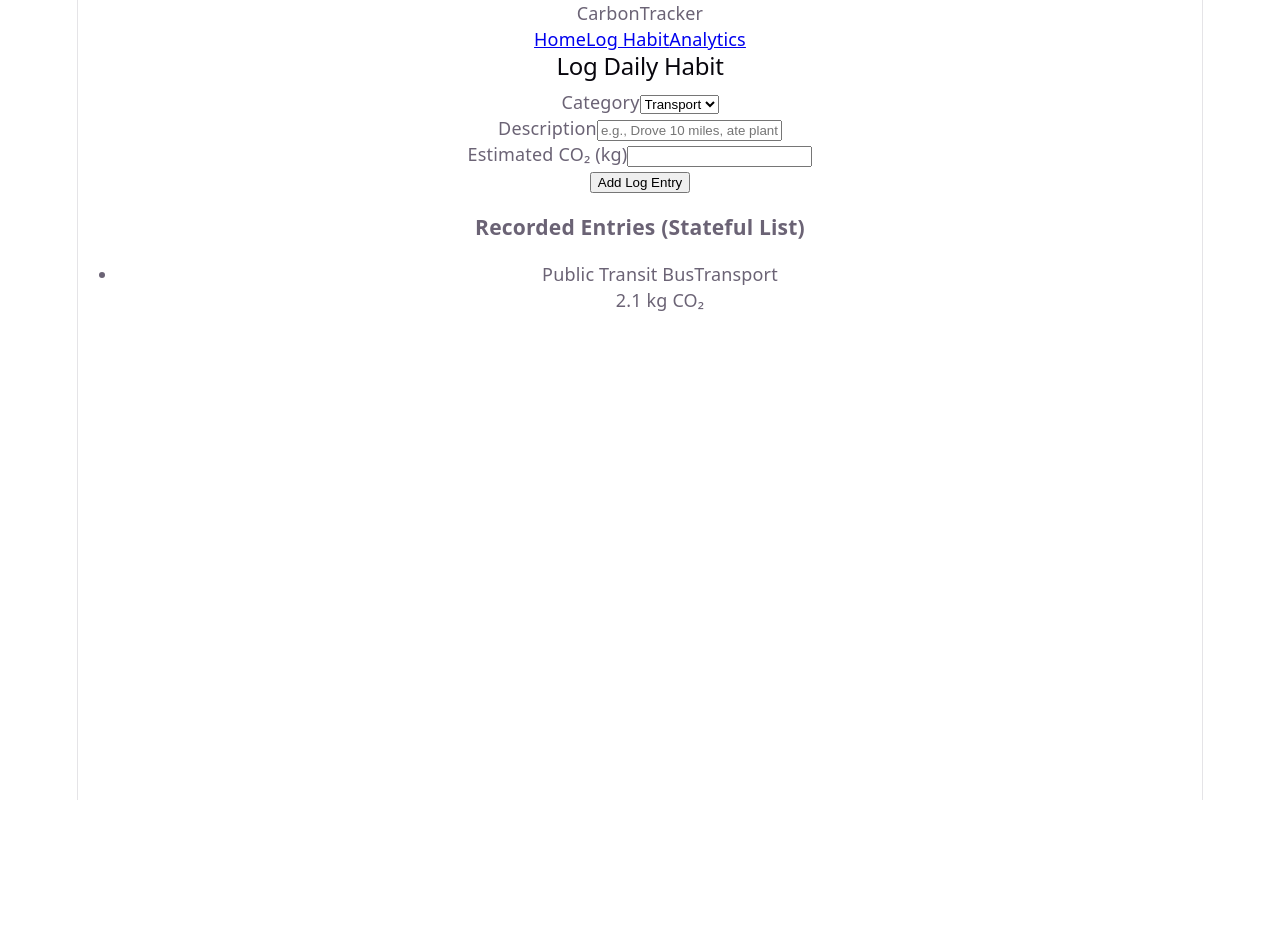
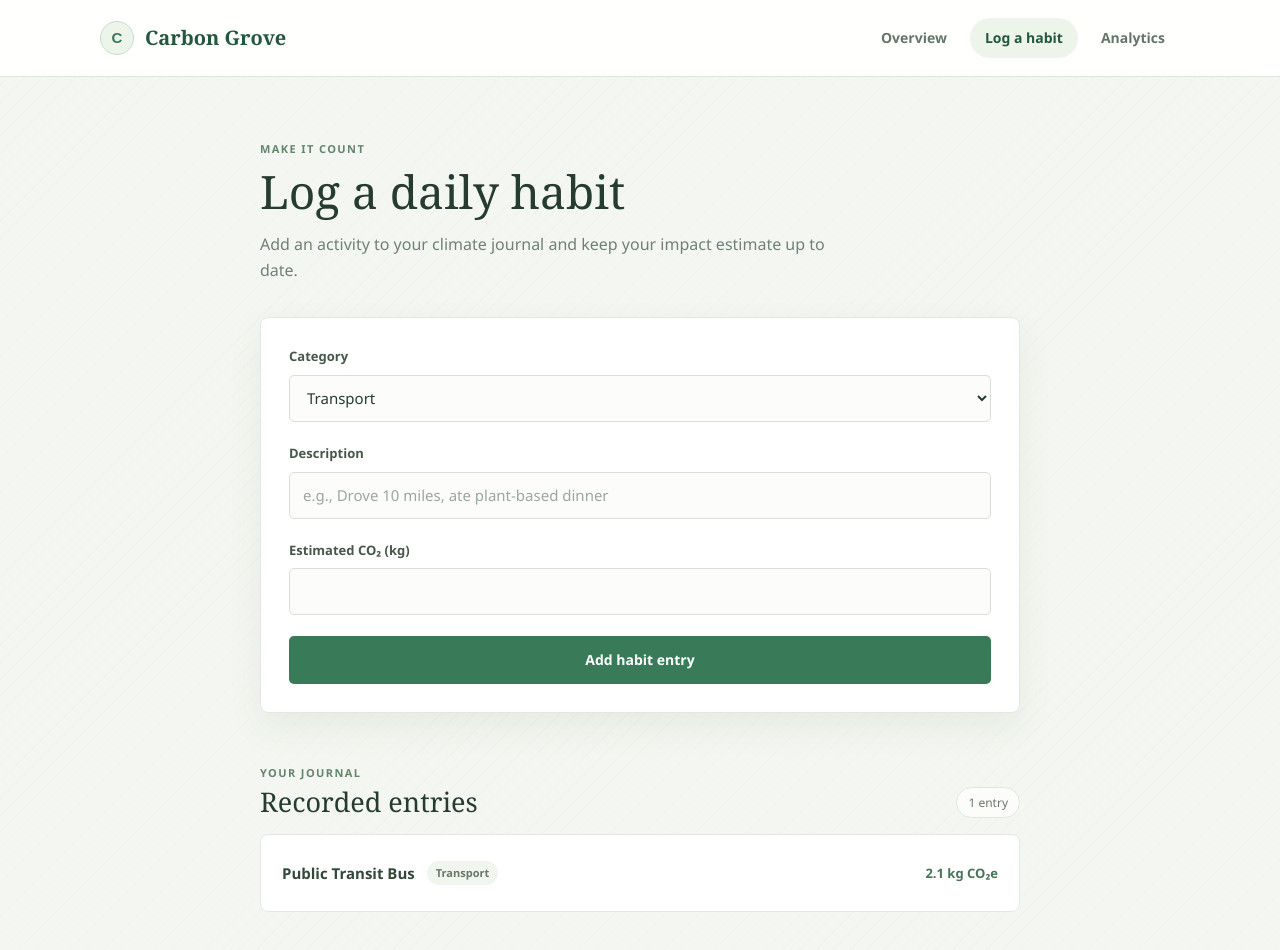
Before and after one commit to edamameren/WebDev-NME-Carbon-Footprint-Tracker, a React (Vite) app: page /log in a window 1280 px wide. Shown: the top 950 px of the page. Before the commit the page ends 800 px from the top, so only its background shows below. Built offline with nearby package versions, Linux system fonts and the light colour scheme.

Commit message:
Major Change: Aesthetic UI
This is the first round, with vibecoded UI. It looks more pleasing to the eye but has yet to be improved, tested, and manually tweaked for perfection.

```diff
--- a/index.html
+++ b/index.html
@@ -4,7 +4,9 @@
     <meta charset="UTF-8" />
     <link rel="icon" type="image/svg+xml" href="/favicon.svg" />
     <meta name="viewport" content="width=device-width, initial-scale=1.0" />
-    <title>webdev-nme-carbon-footprint-tracker</title>
+    <meta name="theme-color" content="#f4f7f1" />
+    <meta name="description" content="A personal journal for tracking everyday carbon footprint habits." />
+    <title>Carbon Grove | Personal Footprint Tracker</title>
   </head>
   <body>
     <div id="root"></div>
--- a/src/App.tsx
+++ b/src/App.tsx
@@ -19,7 +19,7 @@ export function App() {
 
   return (
     <Router>
-      <div className="min-h-screen bg-gray-100 text-gray-900">
+      <div className="app-shell">
         <Navbar />
         <Routes>
           <Route path="/" element={<HomeView logs={logs} />} />
--- a/src/components/common/Navbar.tsx
+++ b/src/components/common/Navbar.tsx
@@ -1,16 +1,19 @@
-import { Link } from 'react-router-dom';
+import { NavLink } from 'react-router-dom';
 
 export function Navbar() {
   return (
-    <nav className="bg-emerald-700 text-white p-4 shadow-md">
-      <div className="max-w-4xl mx-auto flex justify-between items-center">
-        <span className="font-bold text-lg">CarbonTracker</span>
-        <div className="space-x-6">
-          <Link to="/" className="hover:underline">Home</Link>
-          <Link to="/log" className="hover:underline">Log Habit</Link>
-          <Link to="/analytics" className="hover:underline">Analytics</Link>
+    <header className="site-header">
+      <nav className="site-nav" aria-label="Main navigation">
+        <NavLink to="/" className="brand-link" aria-label="Carbon Grove home">
+          <span className="brand-mark" aria-hidden="true">C</span>
+          <span>Carbon Grove</span>
+        </NavLink>
+        <div className="nav-links">
+          <NavLink to="/" end className={({ isActive }) => isActive ? 'nav-link nav-link--active' : 'nav-link'}>Overview</NavLink>
+          <NavLink to="/log" className={({ isActive }) => isActive ? 'nav-link nav-link--active' : 'nav-link'}>Log a habit</NavLink>
+          <NavLink to="/analytics" className={({ isActive }) => isActive ? 'nav-link nav-link--active' : 'nav-link'}>Analytics</NavLink>
         </div>
-      </div>
-    </nav>
+      </nav>
+    </header>
   );
 }
--- a/src/index.css
+++ b/src/index.css
@@ -1,111 +1,448 @@
 :root {
-  --text: #6b6375;
-  --text-h: #08060d;
-  --bg: #fff;
-  --border: #e5e4e7;
-  --code-bg: #f4f3ec;
-  --accent: #aa3bff;
-  --accent-bg: rgba(170, 59, 255, 0.1);
-  --accent-border: rgba(170, 59, 255, 0.5);
-  --social-bg: rgba(244, 243, 236, 0.5);
-  --shadow:
-    rgba(0, 0, 0, 0.1) 0 10px 15px -3px, rgba(0, 0, 0, 0.05) 0 4px 6px -2px;
-
-  --sans: system-ui, 'Segoe UI', Roboto, sans-serif;
-  --heading: system-ui, 'Segoe UI', Roboto, sans-serif;
-  --mono: ui-monospace, Consolas, monospace;
-
-  font: 18px/145% var(--sans);
-  letter-spacing: 0.18px;
-  color-scheme: light dark;
-  color: var(--text);
-  background: var(--bg);
+  font-family: 'Avenir Next', Avenir, 'Segoe UI', sans-serif;
+  color: #263c31;
+  background: #f4f7f1;
   font-synthesis: none;
   text-rendering: optimizeLegibility;
   -webkit-font-smoothing: antialiased;
   -moz-osx-font-smoothing: grayscale;
-
-  @media (max-width: 1024px) {
-    font-size: 16px;
-  }
+  font-optical-sizing: auto;
+  font-weight: 400;
+  --ink: #263c31;
+  --muted: #718077;
+  --line: #e1e9df;
+  --paper: #ffffff;
+  --canvas: #f4f7f1;
+  --green: #397b58;
+  --green-deep: #24583d;
+  --green-soft: #e7f2e7;
+  --shadow-soft: 0 14px 36px rgba(47, 76, 55, 0.07);
+  color-scheme: light;
 }
 
-@media (prefers-color-scheme: dark) {
-  :root {
-    --text: #9ca3af;
-    --text-h: #f3f4f6;
-    --bg: #16171d;
-    --border: #2e303a;
-    --code-bg: #1f2028;
-    --accent: #c084fc;
-    --accent-bg: rgba(192, 132, 252, 0.15);
-    --accent-border: rgba(192, 132, 252, 0.5);
-    --social-bg: rgba(47, 48, 58, 0.5);
-    --shadow:
-      rgba(0, 0, 0, 0.4) 0 10px 15px -3px, rgba(0, 0, 0, 0.25) 0 4px 6px -2px;
-  }
-
-  #social .button-icon {
-    filter: invert(1) brightness(2);
-  }
-}
-
-#root {
-  width: 1126px;
-  max-width: 100%;
-  margin: 0 auto;
-  text-align: center;
-  border-inline: 1px solid var(--border);
-  min-height: 100svh;
-  display: flex;
-  flex-direction: column;
+* {
   box-sizing: border-box;
 }
 
 body {
+  min-width: 320px;
+  min-height: 100vh;
+  margin: 0;
+  background-color: var(--canvas);
+  background-image: repeating-linear-gradient(135deg, rgba(76, 113, 78, 0.025) 0, rgba(76, 113, 78, 0.025) 1px, transparent 1px, transparent 12px);
+  color: var(--ink);
+  font-size: 15px;
+  line-height: 1.6;
+}
+
+button,
+input,
+select {
+  font: inherit;
+}
+
+button,
+a,
+input,
+select {
+  -webkit-tap-highlight-color: transparent;
+}
+
+a {
+  color: inherit;
+}
+
+p,
+h1,
+h2 {
   margin: 0;
 }
 
 h1,
 h2 {
-  font-family: var(--heading);
+  color: var(--ink);
+  font-family: Georgia, 'Times New Roman', serif;
   font-weight: 500;
-  color: var(--text-h);
 }
 
 h1 {
-  font-size: 56px;
-  letter-spacing: -1.68px;
-  margin: 32px 0;
-  @media (max-width: 1024px) {
-    font-size: 36px;
-    margin: 20px 0;
+  max-width: 760px;
+  font-size: 46px;
+  line-height: 1.12;
+}
+
+h2 {
+  font-size: 27px;
+  line-height: 1.2;
+}
+
+#root,
+.app-shell {
+  min-height: 100vh;
+}
+
+.app-shell {
+  display: flex;
+  flex-direction: column;
+}
+
+.site-header {
+  position: sticky;
+  z-index: 5;
+  top: 0;
+  border-bottom: 1px solid rgba(218, 230, 215, 0.9);
+  background: rgba(255, 255, 255, 0.92);
+  backdrop-filter: blur(14px);
+}
+
+.site-nav {
+  display: flex;
+  width: min(100% - 48px, 1080px);
+  min-height: 76px;
+  align-items: center;
+  justify-content: space-between;
+  margin: 0 auto;
+  gap: 24px;
+}
+
+.brand-link {
+  display: inline-flex;
+  align-items: center;
+  gap: 11px;
+  color: var(--green-deep);
+  font-family: Georgia, 'Times New Roman', serif;
+  font-size: 20px;
+  font-weight: 600;
+  text-decoration: none;
+  white-space: nowrap;
+}
+
+.brand-mark {
+  display: grid;
+  width: 34px;
+  aspect-ratio: 1;
+  place-items: center;
+  border: 1px solid #c8ddca;
+  border-radius: 50%;
+  background: #edf5eb;
+  color: var(--green);
+  font-family: 'Avenir Next', Avenir, sans-serif;
+  font-size: 15px;
+  font-weight: 700;
+}
+
+.nav-links {
+  display: flex;
+  align-items: center;
+  gap: 8px;
+}
+
+.nav-link {
+  padding: 9px 15px;
+  border-radius: 999px;
+  color: #64756a;
+  font-size: 14px;
+  font-weight: 600;
+  text-decoration: none;
+  white-space: nowrap;
+  transition: color 160ms ease, background-color 160ms ease;
+}
+
+.nav-link:hover,
+.nav-link--active {
+  background: #edf5eb;
+  color: var(--green-deep);
+}
+
+.page-content {
+  width: min(100% - 48px, 960px);
+  flex: 1;
+  margin: 0 auto;
+  padding: 64px 0 88px;
+  animation: page-arrive 420ms ease-out both;
+}
+
+.page-content--narrow {
+  width: min(100% - 48px, 760px);
+}
+
+.page-heading {
+  margin-bottom: 34px;
+}
+
+.eyebrow {
+  margin-bottom: 10px;
+  color: #64856d;
+  font-size: 11px;
+  font-weight: 700;
+  letter-spacing: 1.4px;
+  line-height: 1.4;
+  text-transform: uppercase;
+}
+
+.page-intro {
+  max-width: 590px;
+  margin-top: 14px;
+  color: var(--muted);
+  font-size: 16px;
+}
+
+.metric-grid {
+  display: grid;
+  grid-template-columns: repeat(2, minmax(0, 1fr));
+  gap: 18px;
+}
+
+.metric-card {
+  min-height: 178px;
+  padding: 25px 28px;
+  border: 1px solid transparent;
+  border-radius: 8px;
+}
+
+.metric-card--mint {
+  border-color: #dceade;
+  background: #eaf4e8;
+}
+
+.metric-card--sky {
+  border-color: #dce9e8;
+  background: #edf5f2;
+}
+
+.metric-label {
+  color: #607568;
+  font-size: 13px;
+  font-weight: 650;
+}
+
+.metric-value {
+  margin-top: 13px;
+  color: var(--green-deep);
+  font-family: Georgia, 'Times New Roman', serif;
+  font-size: 40px;
+  line-height: 1.1;
+}
+
+.metric-value span {
+  font-family: 'Avenir Next', Avenir, sans-serif;
+  font-size: 14px;
+  font-weight: 500;
+}
+
+.metric-value--status {
+  color: #527b61;
+  font-size: 34px;
+}
+
+.metric-note {
+  margin-top: 10px;
+  color: #728176;
+  font-size: 13px;
+}
+
+.activity-section,
+.logged-section {
+  margin-top: 52px;
+}
+
+.section-heading {
+  display: flex;
+  align-items: end;
+  justify-content: space-between;
+  margin-bottom: 16px;
+  gap: 16px;
+}
+
+.section-heading .eyebrow {
+  margin-bottom: 5px;
+}
+
+.entry-count {
+  padding: 5px 11px;
+  border: 1px solid #dce8dc;
+  border-radius: 999px;
+  background: rgba(255, 255, 255, 0.72);
+  color: #65796b;
+  font-size: 12px;
+  white-space: nowrap;
+}
+
+.activity-list {
+  margin: 0;
+  padding: 0;
+  overflow: hidden;
+  border: 1px solid var(--line);
+  border-radius: 8px;
+  background: var(--paper);
+  list-style: none;
+}
+
+.activity-row {
+  display: flex;
+  min-height: 76px;
+  align-items: center;
+  justify-content: space-between;
+  padding: 16px 21px;
+  gap: 20px;
+}
+
+.activity-row + .activity-row {
+  border-top: 1px solid #edf1eb;
+}
+
+.activity-copy {
+  display: flex;
+  min-width: 0;
+  align-items: center;
+  gap: 12px;
+}
+
+.activity-title {
+  overflow-wrap: anywhere;
+  color: #34483a;
+  font-weight: 600;
+}
+
+.category-tag {
+  padding: 3px 9px;
+  border-radius: 999px;
+  background: #f0f5ed;
+  color: #657966;
+  font-size: 11px;
+  font-weight: 650;
+  white-space: nowrap;
+}
+
+.activity-value {
+  flex-shrink: 0;
+  color: #477456;
+  font-size: 13px;
+  font-weight: 700;
+}
+
+.empty-state {
+  padding: 26px;
+  border: 1px dashed #ccd9cb;
+  border-radius: 8px;
+  color: var(--muted);
+  text-align: center;
+}
+
+.habit-form {
+  display: grid;
+  gap: 21px;
+  padding: 28px;
+  border: 1px solid var(--line);
+  border-radius: 8px;
+  background: var(--paper);
+  box-shadow: var(--shadow-soft);
+}
+
+.form-field {
+  display: grid;
+  gap: 8px;
+}
+
+.form-field label {
+  color: #45584a;
+  font-size: 13px;
+  font-weight: 700;
+}
+
+.form-field input,
+.form-field select {
+  width: 100%;
+  min-height: 47px;
+  padding: 10px 13px;
+  border: 1px solid #d7e1d5;
+  border-radius: 5px;
+  outline: none;
+  background-color: #fcfdfb;
+  color: var(--ink);
+  transition: border-color 150ms ease, box-shadow 150ms ease;
+}
+
+.form-field input::placeholder {
+  color: #9aa79c;
+}
+
+.form-field input:focus,
+.form-field select:focus {
+  border-color: #75a583;
+  box-shadow: 0 0 0 3px rgba(117, 165, 131, 0.16);
+}
+
+.primary-button {
+  min-height: 48px;
+  padding: 11px 18px;
+  border: 0;
+  border-radius: 5px;
+  background: var(--green);
+  color: #fff;
+  cursor: pointer;
+  font-size: 14px;
+  font-weight: 700;
+  transition: background-color 150ms ease, transform 150ms ease;
+}
+
+.primary-button:hover {
+  transform: translateY(-1px);
+  background: var(--green-deep);
+}
+
+.analytics-panel {
+  padding: 28px;
+  border: 1px solid var(--line);
+  border-radius: 8px;
+  background: var(--paper);
+  box-shadow: var(--shadow-soft);
+}
+
+@keyframes page-arrive {
+  from { opacity: 0; transform: translateY(7px); }
+  to { opacity: 1; transform: translateY(0); }
+}
+
+@media (max-width: 640px) {
+  h1 { font-size: 36px; }
+  h2 { font-size: 24px; }
+  .site-nav { width: min(100% - 32px, 1080px); min-height: 68px; gap: 12px; }
+  .brand-link { gap: 8px; font-size: 17px; }
+  .brand-mark { width: 30px; }
+  .nav-links { gap: 2px; }
+  .nav-link { padding: 8px 9px; font-size: 12px; }
+  .page-content,
+  .page-content--narrow { width: min(100% - 36px, 960px); padding: 44px 0 64px; }
+  .page-heading { margin-bottom: 26px; }
+  .page-intro { font-size: 15px; }
+  .metric-grid { grid-template-columns: 1fr; gap: 12px; }
+  .metric-card { min-height: 150px; padding: 21px 22px; }
+  .metric-value { font-size: 36px; }
+  .metric-value--status { font-size: 31px; }
+  .activity-section,
+  .logged-section { margin-top: 40px; }
+  .activity-row { align-items: flex-start; padding: 15px; gap: 10px; }
+  .activity-copy { align-items: flex-start; flex-direction: column; gap: 6px; }
+  .activity-value { padding-top: 2px; font-size: 12px; }
+  .habit-form,
+  .analytics-panel { padding: 20px; }
+}
+
+@media (max-width: 390px) {
+  .site-nav { width: calc(100% - 24px); }
+  .brand-link { font-size: 15px; }
+  .nav-links { gap: 0; }
+  .nav-link { padding-inline: 6px; font-size: 11px; }
+}
+
+@media (prefers-reduced-motion: reduce) {
+  *,
+  *::before,
+  *::after {
+    animation-duration: 0.01ms !important;
+    animation-iteration-count: 1 !important;
+    scroll-behavior: auto !important;
+    transition-duration: 0.01ms !important;
   }
 }
-h2 {
-  font-size: 24px;
-  line-height: 118%;
-  letter-spacing: -0.24px;
-  margin: 0 0 8px;
-  @media (max-width: 1024px) {
-    font-size: 20px;
-  }
-}
-p {
-  margin: 0;
-}
-
-code,
-.counter {
-  font-family: var(--mono);
-  display: inline-flex;
-  border-radius: 4px;
-  color: var(--text-h);
-}
-
-code {
-  font-size: 15px;
-  line-height: 135%;
-  padding: 4px 8px;
-  background: var(--code-bg);
-}
--- a/src/views/AnalyticsView.tsx
+++ b/src/views/AnalyticsView.tsx
@@ -7,14 +7,22 @@ interface AnalyticsViewProps {
 
 export function AnalyticsView({ logs }: AnalyticsViewProps) {
   return (
-    <div className="p-8 max-w-4xl mx-auto">
-      <h2 className="text-2xl font-bold mb-4">Footprint Analytics</h2>
-      <p className="text-gray-600 mb-6">Explore your historical carbon emission trends over time.</p>
+    <main className="page-content">
+      <section className="page-heading">
+        <p className="eyebrow">Patterns over time</p>
+        <h1>Your footprint, by category</h1>
+        <p className="page-intro">See which parts of your routine contribute most to your estimated emissions.</p>
+      </section>
 
-      <div className="p-6 bg-white rounded-lg shadow border">
-        <h3 className="font-semibold text-gray-800 mb-4">Emissions by Category</h3>
+      <section className="analytics-panel" aria-labelledby="category-breakdown-heading">
+        <div className="section-heading">
+          <div>
+            <p className="eyebrow">All recorded entries</p>
+            <h2 id="category-breakdown-heading">Emissions by category</h2>
+          </div>
+        </div>
         <CategoryPieChart logs={logs} />
-      </div>
-    </div>
+      </section>
+    </main>
   );
 }
--- a/src/views/HomeView.tsx
+++ b/src/views/HomeView.tsx
@@ -10,46 +10,50 @@ export function HomeView({ logs }: HomeViewProps) {
   const todaysImpact = todaysLogs.reduce((total, log) => total + log.co2Kg, 0);
 
   return (
-      <div className="p-8 max-w-4xl mx-auto">
+    <main className="page-content">
+      <section className="page-heading">
+        <p className="eyebrow">Your personal climate journal</p>
+        <h1>A lighter footprint, one day at a time.</h1>
+        <p className="page-intro">Small choices add up. Keep an eye on your habits and see where your impact comes from.</p>
+      </section>
 
-        <h1 className="text-3xl font-bold mb-4">🌱 Personal Carbon Footprint Tracker</h1>
-        <p className="text-gray-600 mb-6">
-          Welcome! Track your daily habits, monitor your estimated carbon emissions over time, and build sustainable routines.
-        </p>
-        <div className="grid grid-cols-1 md:grid-cols-2 gap-4">
-          <div className="p-6 bg-emerald-50 rounded-lg border border-emerald-200">
-            <h3 className="font-semibold text-emerald-800 text-lg">Today's Impact</h3>
-            <p className="text-3xl font-bold text-emerald-600 mt-2">{todaysImpact.toFixed(1)} kg <span className="text-sm font-normal text-gray-600">CO₂e</span></p>
+      <section className="metric-grid" aria-label="Your impact summary">
+        <article className="metric-card metric-card--mint">
+          <p className="metric-label">Today&apos;s impact</p>
+          <p className="metric-value">{todaysImpact.toFixed(1)} <span>kg CO₂e</span></p>
+          <p className="metric-note">Across {todaysLogs.length} {todaysLogs.length === 1 ? 'logged habit' : 'logged habits'}</p>
+        </article>
+        <article className="metric-card metric-card--sky">
+          <p className="metric-label">Weekly goal</p>
+          <p className="metric-value metric-value--status">On track</p>
+          <p className="metric-note">Keep building mindful routines</p>
+        </article>
+      </section>
+
+      <section className="activity-section" aria-labelledby="today-activity-heading">
+        <div className="section-heading">
+          <div>
+            <p className="eyebrow">A look at today</p>
+            <h2 id="today-activity-heading">Recent activity</h2>
           </div>
-          <div className="p-6 bg-blue-50 rounded-lg border border-blue-200">
-            <h3 className="font-semibold text-blue-800 text-lg">Weekly Goal</h3>
-            <p className="text-3xl font-bold text-blue-600 mt-2">On Track</p>
-          </div>
-        </div>
-
-        <section className="mt-8" aria-labelledby="today-activity-heading">
-          <div className="mb-4 flex items-center justify-between">
-            <h2 id="today-activity-heading" className="text-xl font-semibold">Today&apos;s activity</h2>
-            <span className="text-sm text-gray-600">{todaysLogs.length} {todaysLogs.length === 1 ? 'entry' : 'entries'}</span>
+          <span className="entry-count">{todaysLogs.length} {todaysLogs.length === 1 ? 'entry' : 'entries'}</span>
         </div>
         {todaysLogs.length > 0 ? (
-            <ul className="divide-y divide-gray-200 rounded-lg border border-gray-200 bg-white">
+          <ul className="activity-list">
             {todaysLogs.map((log) => (
-                <li key={log.id} className="flex items-center justify-between gap-4 p-4">
-                  <div>
-                    <p className="font-medium text-gray-900">{log.description}</p>
-                    <p className="text-sm text-gray-600">{log.category}</p>
+              <li key={log.id} className="activity-row">
+                <div className="activity-copy">
+                  <p className="activity-title">{log.description}</p>
+                  <span className="category-tag">{log.category}</span>
                 </div>
-                  <span className="shrink-0 font-semibold text-emerald-700">{log.co2Kg} kg CO₂e</span>
+                <span className="activity-value">{log.co2Kg} kg CO₂e</span>
               </li>
             ))}
           </ul>
         ) : (
-            <p className="rounded-lg border border-dashed border-gray-300 p-6 text-center text-gray-600">
-              No habits logged today yet.
-            </p>
+          <p className="empty-state">No habits logged today yet. Your daily activity will show up here.</p>
         )}
       </section>
-      </div>
+    </main>
   );
 }
--- a/src/views/LogHabitView.tsx
+++ b/src/views/LogHabitView.tsx
@@ -29,16 +29,20 @@ export function LogHabitView({ logs, onAddLog }: LogHabitViewProps) {
   };
 
   return (
-    <div className="p-8 max-w-2xl mx-auto">
-      <h2 className="text-2xl font-bold mb-6">Log Daily Habit</h2>
+    <main className="page-content page-content--narrow">
+      <section className="page-heading">
+        <p className="eyebrow">Make it count</p>
+        <h1>Log a daily habit</h1>
+        <p className="page-intro">Add an activity to your climate journal and keep your impact estimate up to date.</p>
+      </section>
 
-      <form onSubmit={handleSubmit} className="space-y-4 bg-white p-6 rounded-lg shadow border">
-        <div>
-          <label className="block text-sm font-medium text-gray-700">Category</label>
+      <form onSubmit={handleSubmit} className="habit-form">
+        <div className="form-field">
+          <label htmlFor="habit-category">Category</label>
           <select
+            id="habit-category"
             value={category}
             onChange={(e) => setCategory(e.target.value)}
-            className="mt-1 block w-full p-2 border rounded-md"
           >
             <option value="Transport">Transport</option>
             <option value="Energy">Energy</option>
@@ -47,47 +51,56 @@ export function LogHabitView({ logs, onAddLog }: LogHabitViewProps) {
           </select>
         </div>
 
-        <div>
-          <label className="block text-sm font-medium text-gray-700">Description</label>
+        <div className="form-field">
+          <label htmlFor="habit-description">Description</label>
           <input
+            id="habit-description"
             type="text"
             value={description}
             onChange={(e) => setDescription(e.target.value)}
             placeholder="e.g., Drove 10 miles, ate plant-based dinner"
-            className="mt-1 block w-full p-2 border rounded-md"
+            required
           />
         </div>
 
-        <div>
-          <label className="block text-sm font-medium text-gray-700">Estimated CO₂ (kg)</label>
+        <div className="form-field">
+          <label htmlFor="habit-co2">Estimated CO₂ (kg)</label>
           <input
+            id="habit-co2"
             type="number"
             step="0.1"
+            min="0.1"
             value={co2Kg || ''}
             onChange={(e) => setCo2Kg(parseFloat(e.target.value) || 0)}
-            className="mt-1 block w-full p-2 border rounded-md"
+            required
           />
         </div>
 
-        <button type="submit" className="w-full bg-emerald-600 text-white p-2 rounded-md hover:bg-emerald-700">
-          Add Log Entry
+        <button type="submit" className="primary-button">
+          Add habit entry
         </button>
       </form>
 
-      <div className="mt-8">
-        <h3 className="text-lg font-semibold mb-4">Recorded Entries (Stateful List)</h3>
-        <ul className="space-y-2">
+      <section className="logged-section">
+        <div className="section-heading">
+          <div>
+            <p className="eyebrow">Your journal</p>
+            <h2>Recorded entries</h2>
+          </div>
+          <span className="entry-count">{logs.length} {logs.length === 1 ? 'entry' : 'entries'}</span>
+        </div>
+        {logs.length > 0 ? <ul className="activity-list">
           {logs.map((log) => (
-            <li key={log.id} className="flex justify-between items-center p-3 bg-gray-50 rounded border">
-              <div>
-                <span className="font-medium">{log.description}</span>
-                <span className="ml-2 text-xs bg-gray-200 px-2 py-1 rounded">{log.category}</span>
+            <li key={log.id} className="activity-row">
+              <div className="activity-copy">
+                <p className="activity-title">{log.description}</p>
+                <span className="category-tag">{log.category}</span>
               </div>
-              <span className="font-semibold text-emerald-600">{log.co2Kg} kg CO₂</span>
+              <span className="activity-value">{log.co2Kg} kg CO₂e</span>
             </li>
           ))}
-        </ul>
-      </div>
-    </div>
+        </ul> : <p className="empty-state">Your entries will appear here after you log a habit.</p>}
+      </section>
+    </main>
   );
 }
```
Also changed, not shown: src/components/CategoryPieChart.css (+20 -23 lines). Lines whose indentation alone changed are shown as unchanged.
